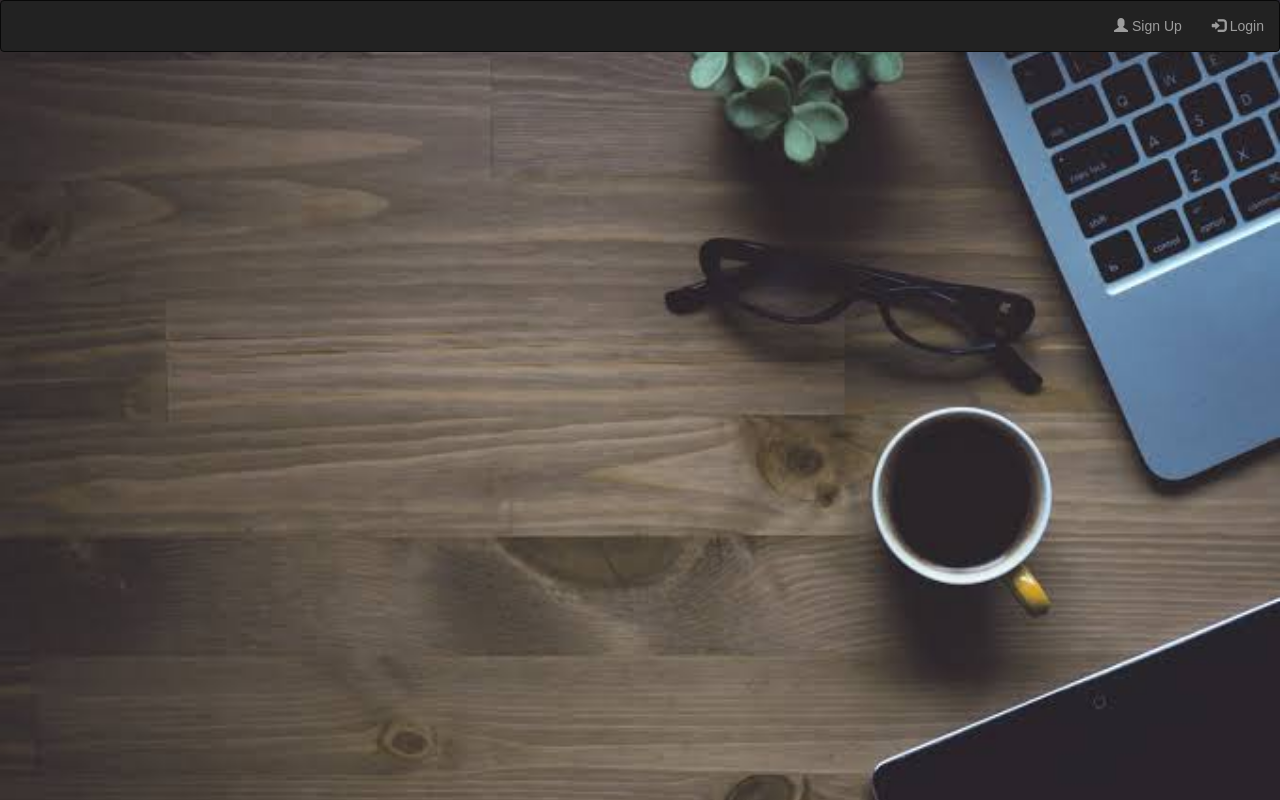
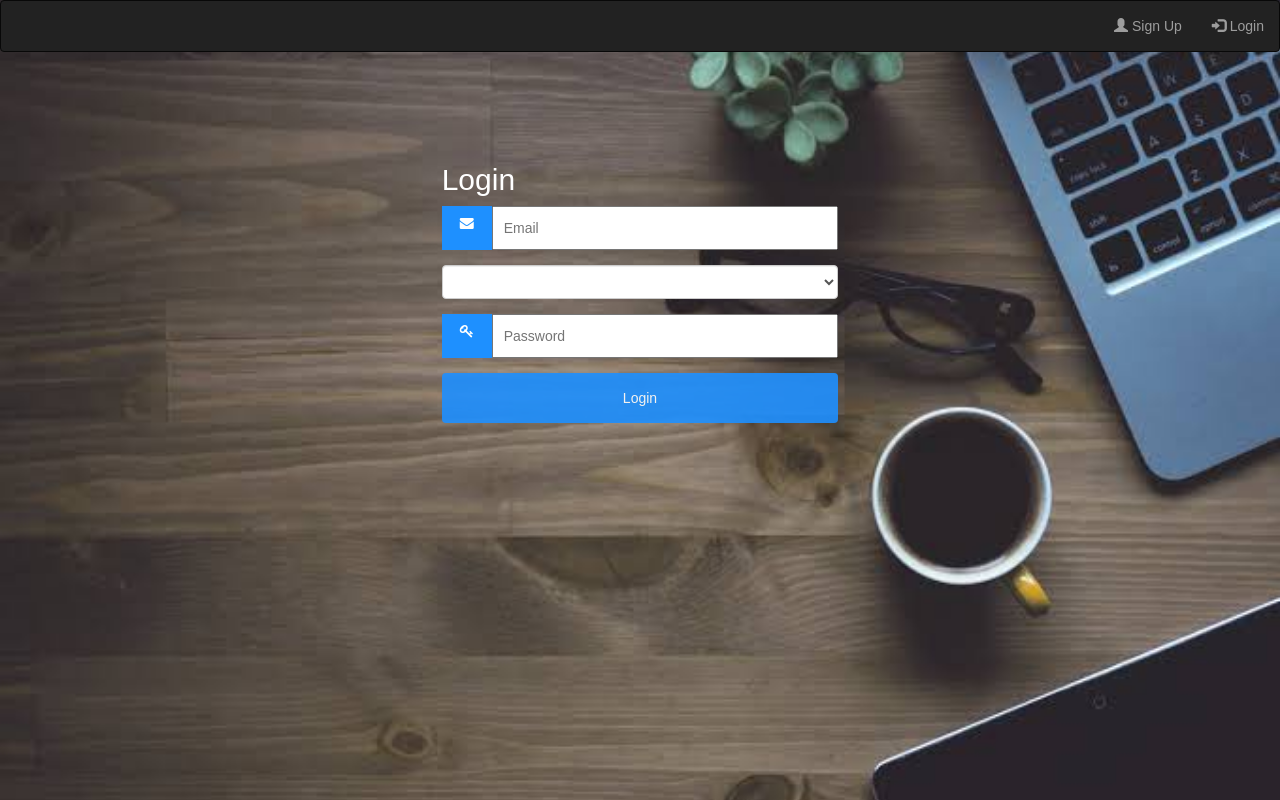
Before and after one commit to sanji121/myProject, a Vue app: page / in a window 1280 px wide. Built offline with nearby package versions, Linux system fonts and the light colour scheme.

Commit message:
login.vue

```diff
--- a/src/components/login.vue
+++ b/src/components/login.vue
@@ -0,0 +1,141 @@
+<template>
+  <div class="container-fluid">
+    <div class="row">
+      <div class="col-md-4 col-md-offset-4">
+        <form @submit.prevent="login" novalidate>
+          <h2 style="color:white; margin-top: 23%;">Login</h2>
+          <div class="input-container">
+            <i class="fa fa-envelope icon"></i>
+            <input
+              class="input-field"
+              type="email"
+              v-model="email"
+               v-validate="'required'"
+              placeholder="Email"
+              name="email"
+            />
+          </div>
+           <p style="color:red" v-if=" errors.first('email')">{{errors.first('email')}}</p>
+           <div class="input-container">
+             <select v-model="type" class="form-control">
+             <option value="parent">Parent/Student</option>
+             <option value="service_provdier">Service Provider</option>
+           </select>
+          </div>
+          <div class="input-container">
+            <i class="fa fa-key icon"></i>
+            <input
+              class="input-field"
+              type="password"
+              v-model="pass"
+               v-validate="'required'"
+              placeholder="Password"
+              name="pass"
+            />
+          </div>
+         <p style="color:red" v-if=" errors.first('pass')">Password is Required.</p>
+          <button type="submit" class="btn">Login</button>
+        </form>
+      </div>
+    </div>
+  </div>
+</template>
+
+<script>
+export default {
+  name: "login",
+
+  data() {
+    return {
+      email: "",
+      pass: "",
+      type:'student'
+    };
+  },
+  mounted(){
+    if(localStorage.getItem("loged_in")){
+      this.$router.push({ name: 'dashboard' })
+    }
+      console.log(JSON.parse(localStorage.getItem("user")));
+  },
+  methods: {
+    login() {
+       this.$validator.validateAll().then((result) => {
+    var user = JSON.parse(localStorage.getItem("user"));
+    if(user){
+      if(this.email != user.email){
+        alert("Invalid Email");
+    }
+    else if(this.pass != user.pass)
+    {
+        alert("Invalid Password");
+    }
+    else if(this.type != user.type)
+    {
+        alert("Invalid Account Type");
+    }
+    else if(this.email == user.email && this.pass == user.pass && this.type== user.type)
+    {
+      localStorage.setItem("loged_in","true");
+      this.$router.push({ name: 'dashboard' })
+    }
+    else{
+        alert("Login Failed");
+    }
+    }
+    else{
+      alert("User does not exists");
+    }
+       });
+    }
+  }
+};
+</script>
+<style>
+body {
+  font-family: Arial, Helvetica, sans-serif;
+}
+* {
+  box-sizing: border-box;
+}
+
+.input-container {
+  display: -ms-flexbox; /* IE10 */
+  display: flex;
+  width: 100%;
+  margin-bottom: 15px;
+}
+
+.icon {
+  padding: 10px;
+  background: dodgerblue;
+  color: white;
+  min-width: 50px;
+  text-align: center;
+}
+
+.input-field {
+  width: 100%;
+  padding: 10px;
+  outline: none;
+}
+
+.input-field:focus {
+  border: 2px solid dodgerblue;
+}
+
+/* Set a style for the submit button */
+.btn {
+  background-color: dodgerblue;
+  color: white;
+  padding: 15px 20px;
+  border: none;
+  cursor: pointer;
+  width: 100%;
+  opacity: 0.9;
+}
+
+.btn:hover {
+  opacity: 1;
+}
+</style>
```
